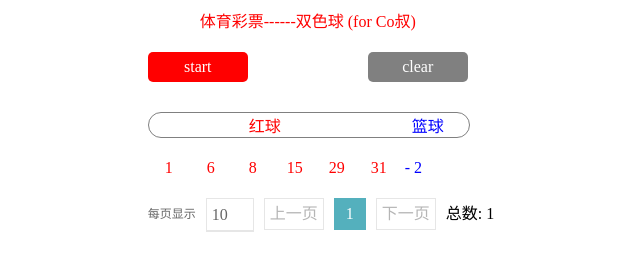
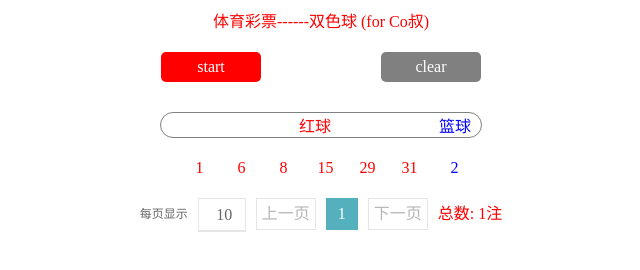
Before and after one commit to jimcarol/pagination, a React app: page / in a window 1280 px wide. Both pictures are taken after a click on the element "start". Shown: the whole page, without its empty margins (319-959 px from the left). Built offline with nearby package versions, Linux system fonts and the light colour scheme.

Commit message:
modify styles

```diff
--- a/app/pagination.js
+++ b/app/pagination.js
@@ -138,7 +138,7 @@ export default class Pagination extends Component {
         <ul className="page" >
           { this.create() }
         </ul>
-        <span className="total-count">{`总数: ${totalCount}`}</span>
+        <span className="total-count">{`总数: ${totalCount}注`}</span>
       </div>
     )
   }
--- a/app/styles.scss
+++ b/app/styles.scss
@@ -121,4 +121,5 @@
   margin-left: 10px;
   height: 32px;
   line-height: 32px;
+  color: red;
 }
--- a/app/two_color_ball.js
+++ b/app/two_color_ball.js
@@ -42,7 +42,7 @@ class TwoColorBall extends Component {
               return <span key={ num } className={style.redNum}>{ num }</span>
             })
           }
-          <span className={style.blueNum}>{`- ${ item.bullBall }`}</span>
+          <span className={style.blueNum}>{item.bullBall}</span>
         </li>
       )
     })
@@ -72,9 +72,11 @@ class TwoColorBall extends Component {
             <div className={ style.start } onClick={() => { this.randOut() }}>start</div>
             <div className={ style.clear } onClick={() => { this.clear() }}>clear</div>
           </div>
-          <div className={style.text}>
-            <span className={ style.redText }>红球</span>
-            <span className={ style.blueText }>篮球</span>
+          <div className={style["red-blue-title"]}>
+            <div className={style.text}>
+              <span className={ style.redText }>红球</span>
+              <span className={ style.blueText }>篮球</span>
+            </div>
           </div>
           <div>
             <ul>
--- a/app/two_color_ball.scss
+++ b/app/two_color_ball.scss
@@ -2,6 +2,7 @@
   display: flex;
   justify-content:space-around;
   align-items:flex-start;
+  text-align: center;
 }
 
 .content {
@@ -16,7 +17,7 @@
 }
 
 .title {
-  width: 320px;
+  /*width: 320px;*/
   text-align: center;
   color: red;
   margin-bottom: 20px;
@@ -52,6 +53,12 @@
   composes: redNum;
   color: blue;
   width: auto;
+  margin-left: 15px;
+}
+
+.red-blue-title {
+  display: flex;
+  justify-content:space-around;
 }
 
 .text{
@@ -64,11 +71,11 @@
 
 .redText {
   color: red;
-  margin-left: 100px;
+  margin-left: 30px;
 }
 
 .blueText {
   color: blue;
   float: right;
-  margin-right: 25px
+  margin-right: 10px
 }
--- a/index.html
+++ b/index.html
@@ -2,6 +2,7 @@
 <html>
 <head>
   <title>pagination</title>
+  <link href="dist/styles.css" media="screen" rel="stylesheet">
 </head>
 <body>
   <div id="root"></div>
--- a/package.json
+++ b/package.json
@@ -7,7 +7,9 @@
     "test": "echo \"Error: no test specified\" && exit 1",
     "build": "webpack",
     "start": "webpack-dev-server",
-    "eslint": "eslint ."
+    "eslint": "eslint .",
+    "deploy": "npm run clear && webpack -p",
+    "clear": "rm -rf ./dist/"
   },
   "author": "",
   "license": "ISC",
@@ -19,6 +21,7 @@
     "css-loader": "^0.28.7",
     "eslint": "^4.13.1",
     "eslint-plugin-react": "^7.5.1",
+    "extract-text-webpack-plugin": "^3.0.2",
     "node-sass": "^4.7.2",
     "react-dom": "^16.2.0",
     "sass-loader": "^6.0.6",
--- a/webpack.config.js
+++ b/webpack.config.js
@@ -1,4 +1,5 @@
 const webpack = require("webpack")
+const ExtractTextPlugin = require("extract-text-webpack-plugin")
 
 module.exports = {
   entry: __dirname + "/app/index.js",
@@ -31,8 +32,9 @@ module.exports = {
       },
       {
         test: /\.scss$/,
+        use: ExtractTextPlugin.extract({
+          fallback: "style-loader",
           use: [
-          "style-loader",
             {
               loader: "css-loader",
               options: {
@@ -40,11 +42,14 @@ module.exports = {
                 localIdentName: "[name]__[local]--[hash:base64:5]"
               }
             },
-          "sass-loader"]
+            "sass-loader"
+          ]
+        })
       }
     ]
   },
   plugins: [
-    new webpack.HotModuleReplacementPlugin()
+    new webpack.HotModuleReplacementPlugin(),
+    new ExtractTextPlugin({filename: "styles.css", ignoreOrder: true})
   ]
 }
```
Also changed, not shown: 1 other file. Lines whose indentation alone changed are shown as unchanged.
